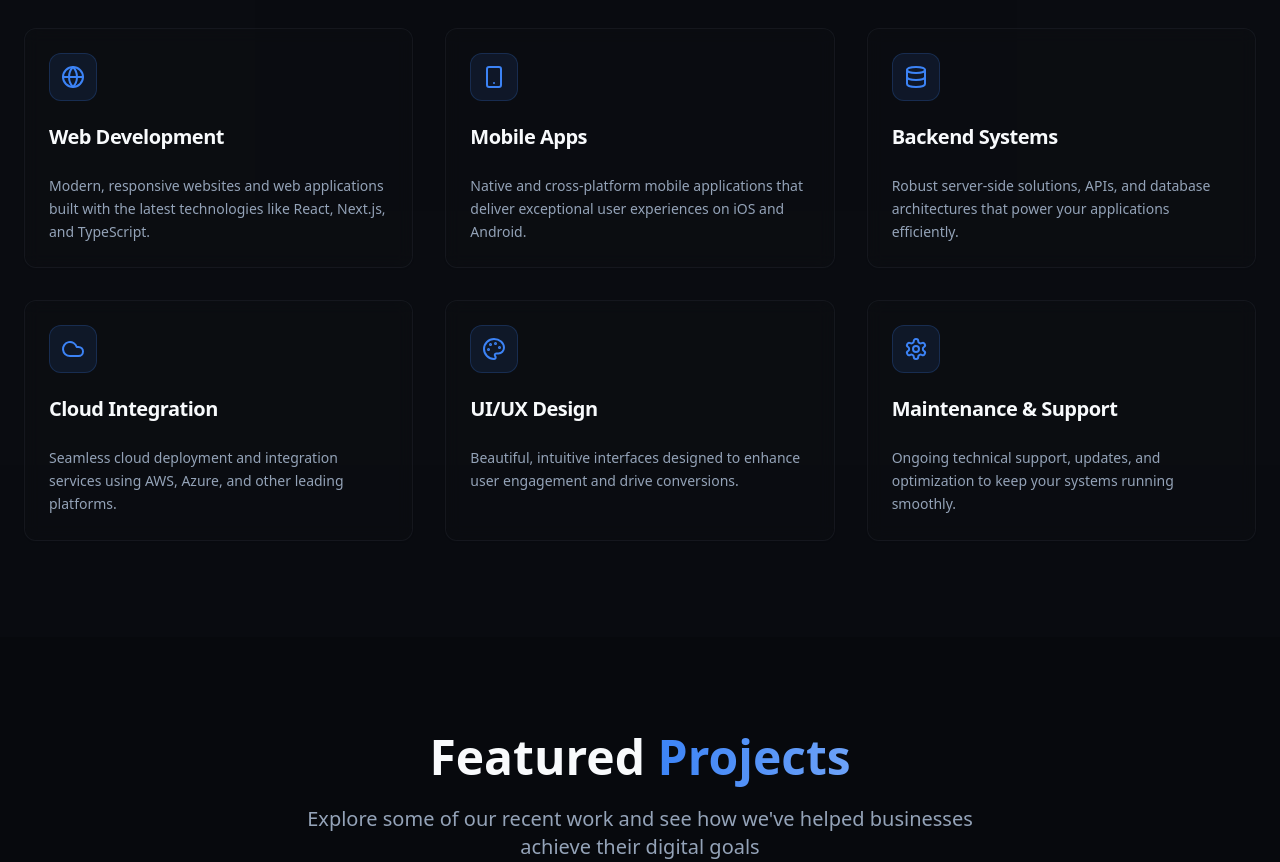
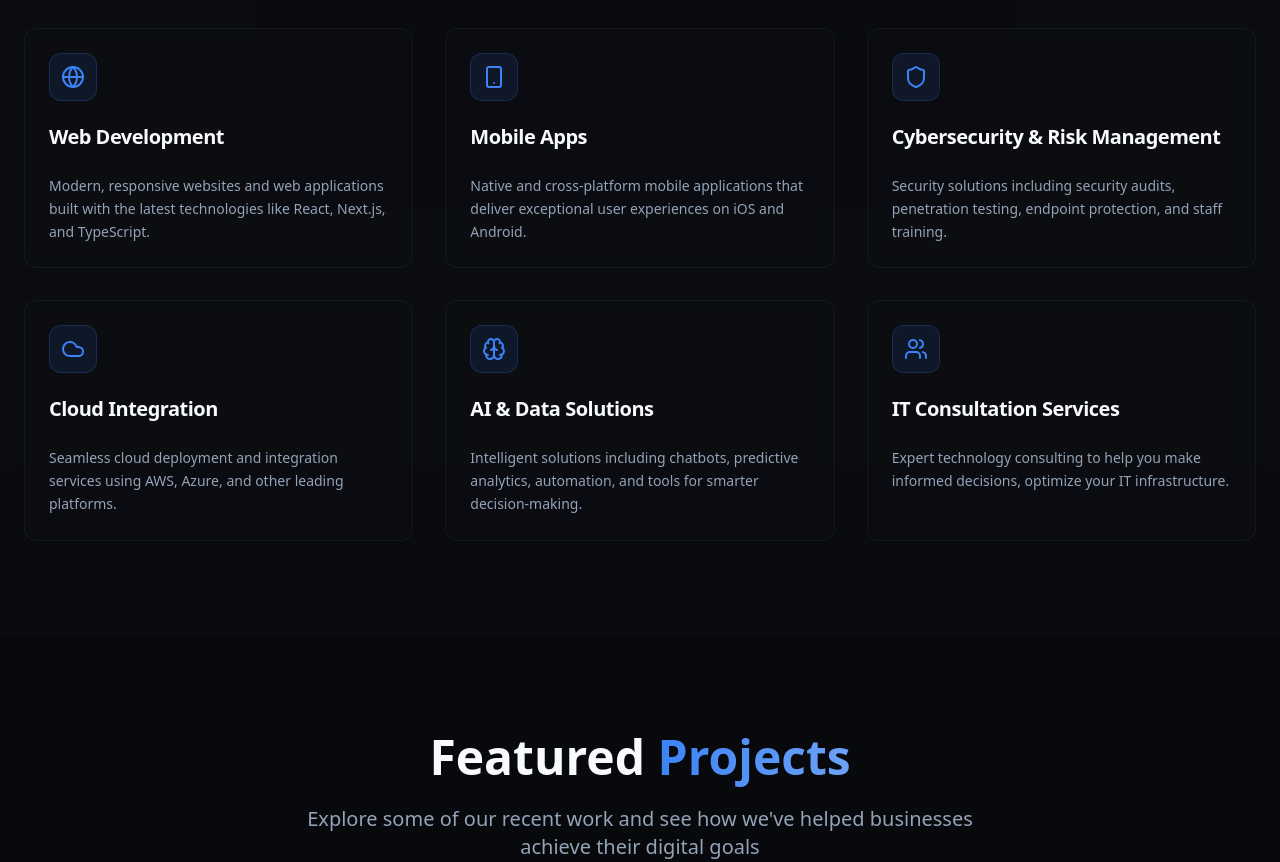
Before and after one commit to JosephOkumu/AltraTek_Solutions, a React (Vite) app: page / in a window 1280 px wide. Shown: the part 1060-1922 px from the top of the page. Built offline with nearby package versions, Linux system fonts and the light colour scheme.

Commit message:
feat: add more services

```diff
--- a/src/components/Services.tsx
+++ b/src/components/Services.tsx
@@ -1,6 +1,6 @@
 import { Card, CardContent, CardDescription, CardHeader, CardTitle } from "@/components/ui/card";
 import { Table, TableBody, TableCell, TableHead, TableHeader, TableRow } from "@/components/ui/table";
-import { Globe, Smartphone, Database, Cloud, Palette, Settings } from "lucide-react";
+import { Globe, Smartphone, Shield, Cloud, Brain, Users } from "lucide-react";
 
 const Services = () => {
   const services = [
@@ -15,9 +15,9 @@ const Services = () => {
       description: "Native and cross-platform mobile applications that deliver exceptional user experiences on iOS and Android."
     },
     {
-      icon: Database,
-      title: "Backend Systems",
-      description: "Robust server-side solutions, APIs, and database architectures that power your applications efficiently."
+      icon: Shield,
+      title: "Cybersecurity & Risk Management",
+      description: "Security solutions including security audits, penetration testing, endpoint protection, and staff training."
     },
     {
       icon: Cloud,
@@ -25,14 +25,14 @@ const Services = () => {
       description: "Seamless cloud deployment and integration services using AWS, Azure, and other leading platforms."
     },
     {
-      icon: Palette,
-      title: "UI/UX Design",
-      description: "Beautiful, intuitive interfaces designed to enhance user engagement and drive conversions."
+      icon: Brain,
+      title: "AI & Data Solutions",
+      description: "Intelligent solutions including chatbots, predictive analytics, automation, and tools for smarter decision-making."
     },
     {
-      icon: Settings,
-      title: "Maintenance & Support",
-      description: "Ongoing technical support, updates, and optimization to keep your systems running smoothly."
+      icon: Users,
+      title: "IT Consultation Services",
+      description: "Expert technology consulting to help you make informed decisions, optimize your IT infrastructure."
     }
   ];
 
```
